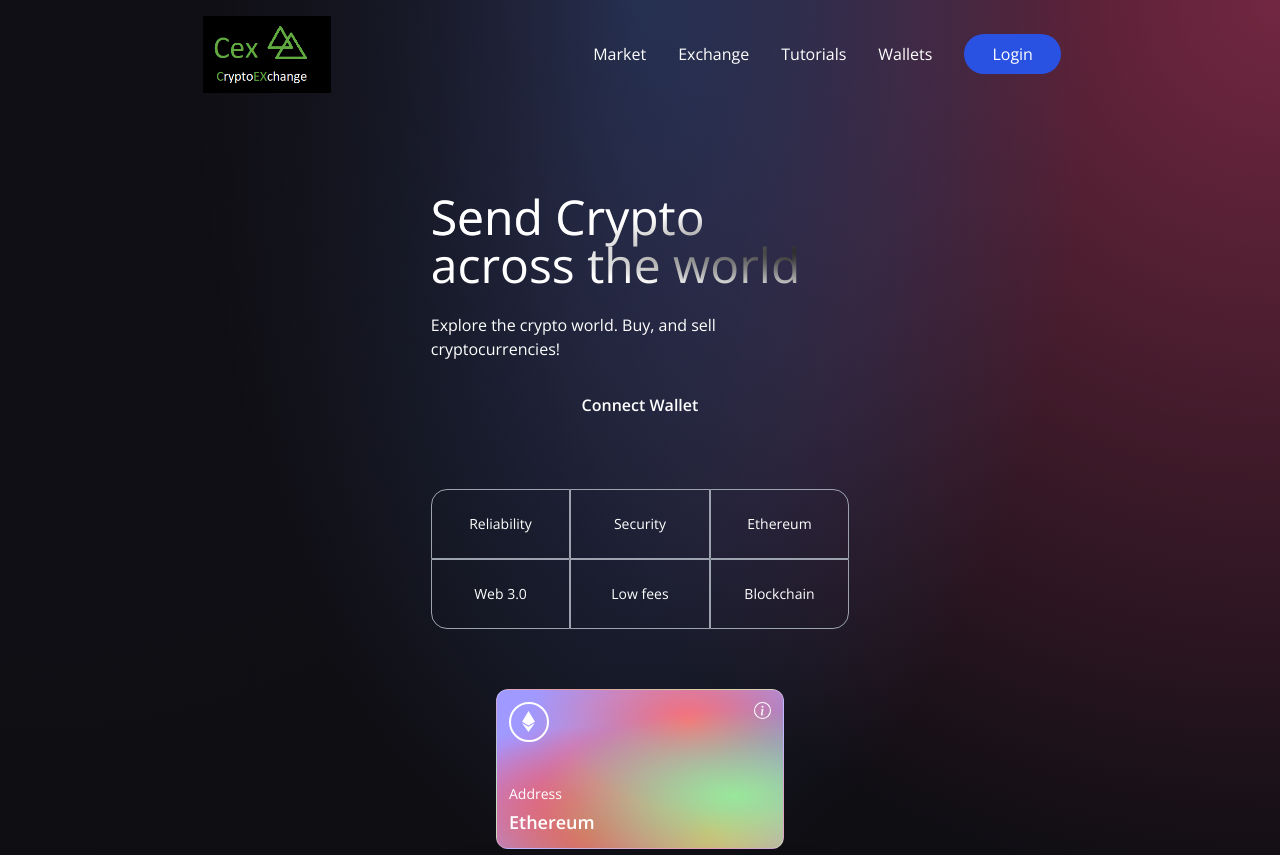
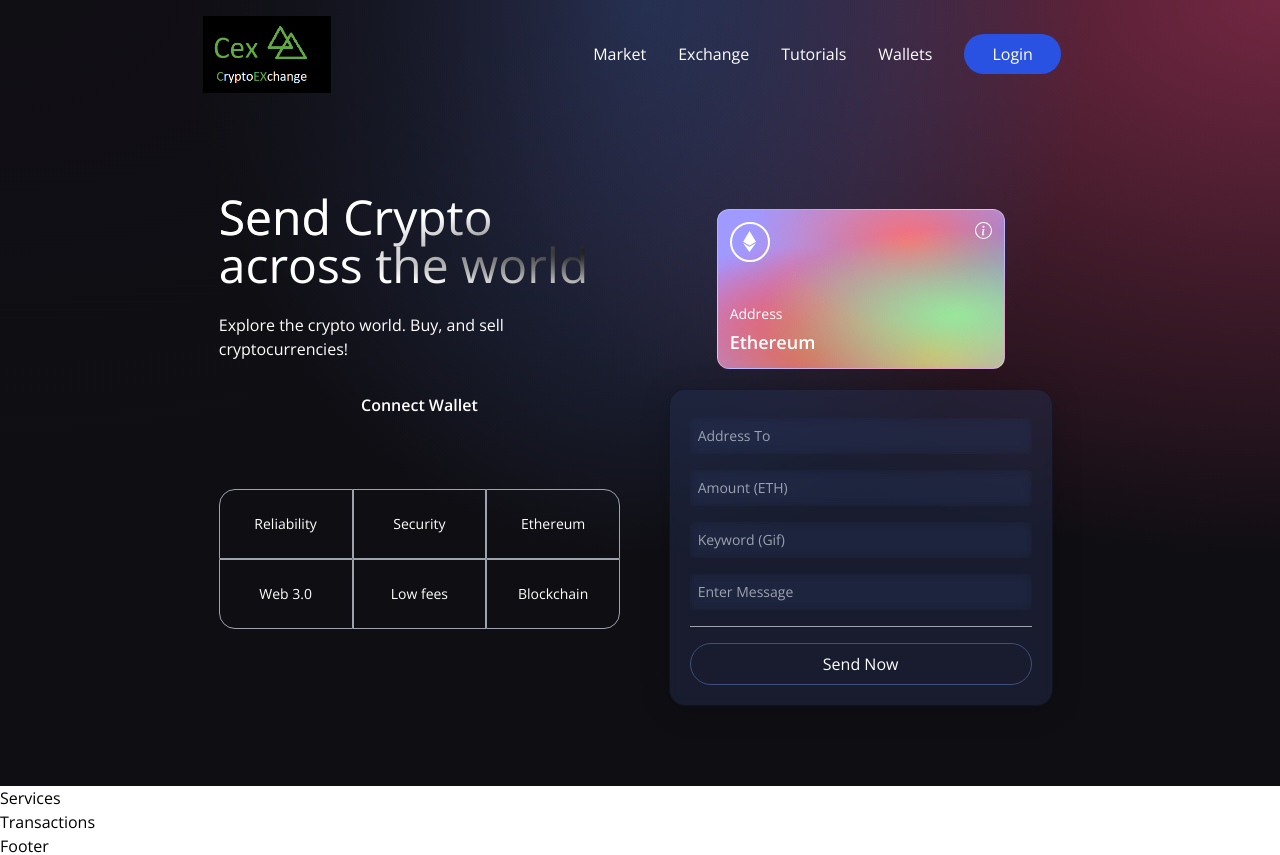
Before and after one commit to NCRadtke00/Web3CryptoExchange, a React (Vite) app in the folder client/: page / in a window 1280 px wide. Shown: the top 855 px of the page. Built offline with nearby package versions, Linux system fonts and the light colour scheme.

Commit message:
finished installing and updating packages to client

```diff
--- a/client/index.html
+++ b/client/index.html
@@ -4,7 +4,7 @@
     <meta charset="UTF-8" />
     <link rel="icon" type="image/svg+xml" href="/src/favicon.svg" />
     <meta name="viewport" content="width=device-width, initial-scale=1.0" />
-    <title>Vite App</title>
+    <title>CEX</title>
   </head>
   <body>
     <div id="root"></div>
--- a/client/postcss.config.js
+++ b/client/postcss.config.js
@@ -1,6 +1,4 @@
+const tailwindcss = require("tailwindcss");
 module.exports = {
-  plugins: {
-    tailwindcss: {},
-    autoprefixer: {},
-  },
-}
+  plugins: [tailwindcss("./tailwind.config.js"), require("autoprefixer")],
+};
--- a/client/tailwind.config.js
+++ b/client/tailwind.config.js
@@ -1,9 +1,35 @@
 module.exports = {
-  content: [
-    "./src/**/*.{js,jsx,ts,tsx}",
-  ],
+  purge: ["./src/**/*.{js,jsx,ts,tsx}", "./public/index.html"],
+  mode: "jit",
+  darkMode: false, // or 'media' or 'class'
   theme: {
+    fontFamily: {
+      display: ["Open Sans", "sans-serif"],
+      body: ["Open Sans", "sans-serif"],
+    },
+    extend: {
+      screens: {
+        mf: "990px",
+      },
+      keyframes: {
+        "slide-in": {
+          "0%": {
+            "-webkit-transform": "translateX(120%)",
+            transform: "translateX(120%)",
+          },
+          "100%": {
+            "-webkit-transform": "translateX(0%)",
+            transform: "translateX(0%)",
+          },
+        },
+      },
+      animation: {
+        "slide-in": "slide-in 0.5s ease-out",
+      },
+    },
+  },
+  variants: {
     extend: {},
   },
   plugins: [],
-}
+};
```
Also changed, not shown: client/package.json (+11 -0 lines), 2 other files (tests, documents, lock files or other folders).
